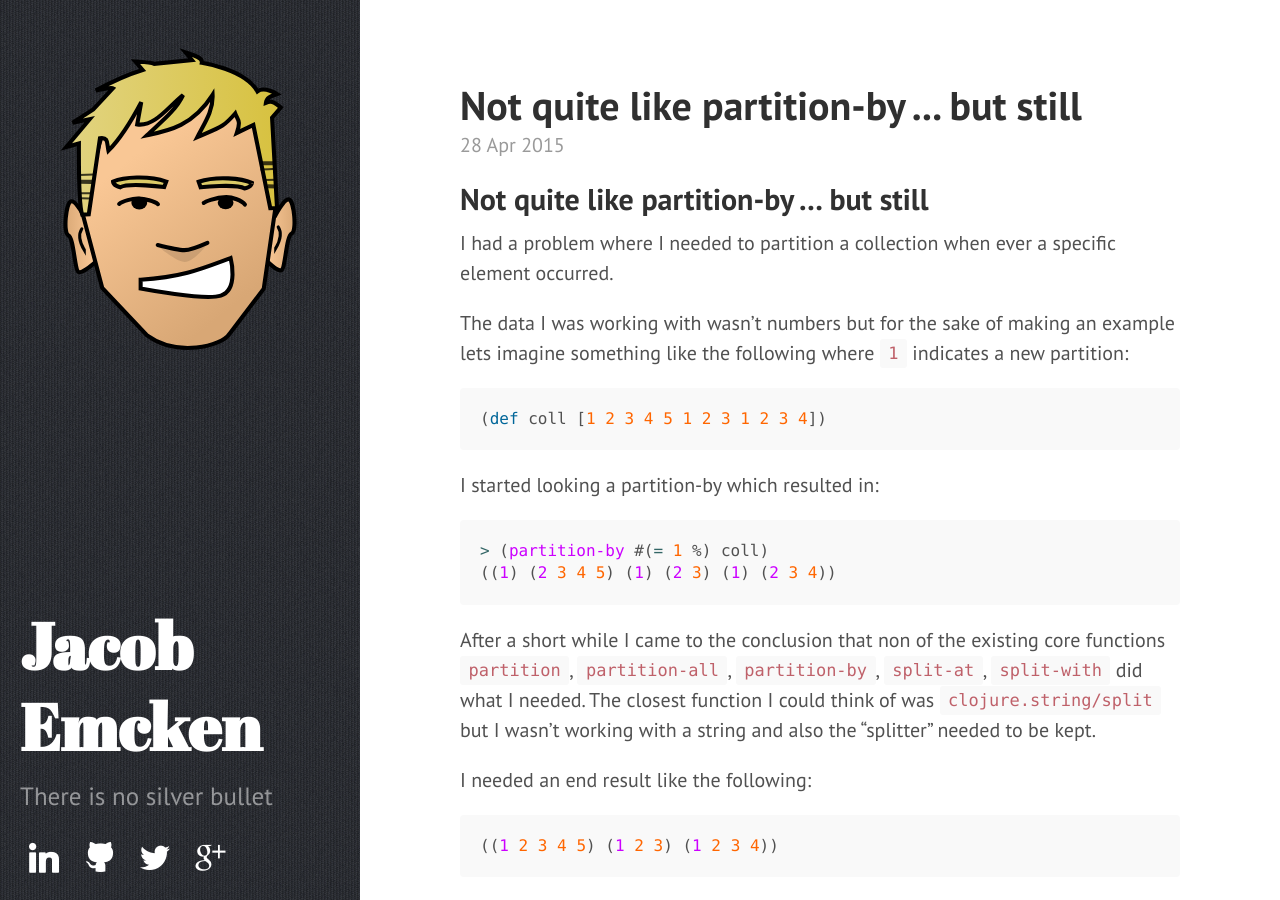
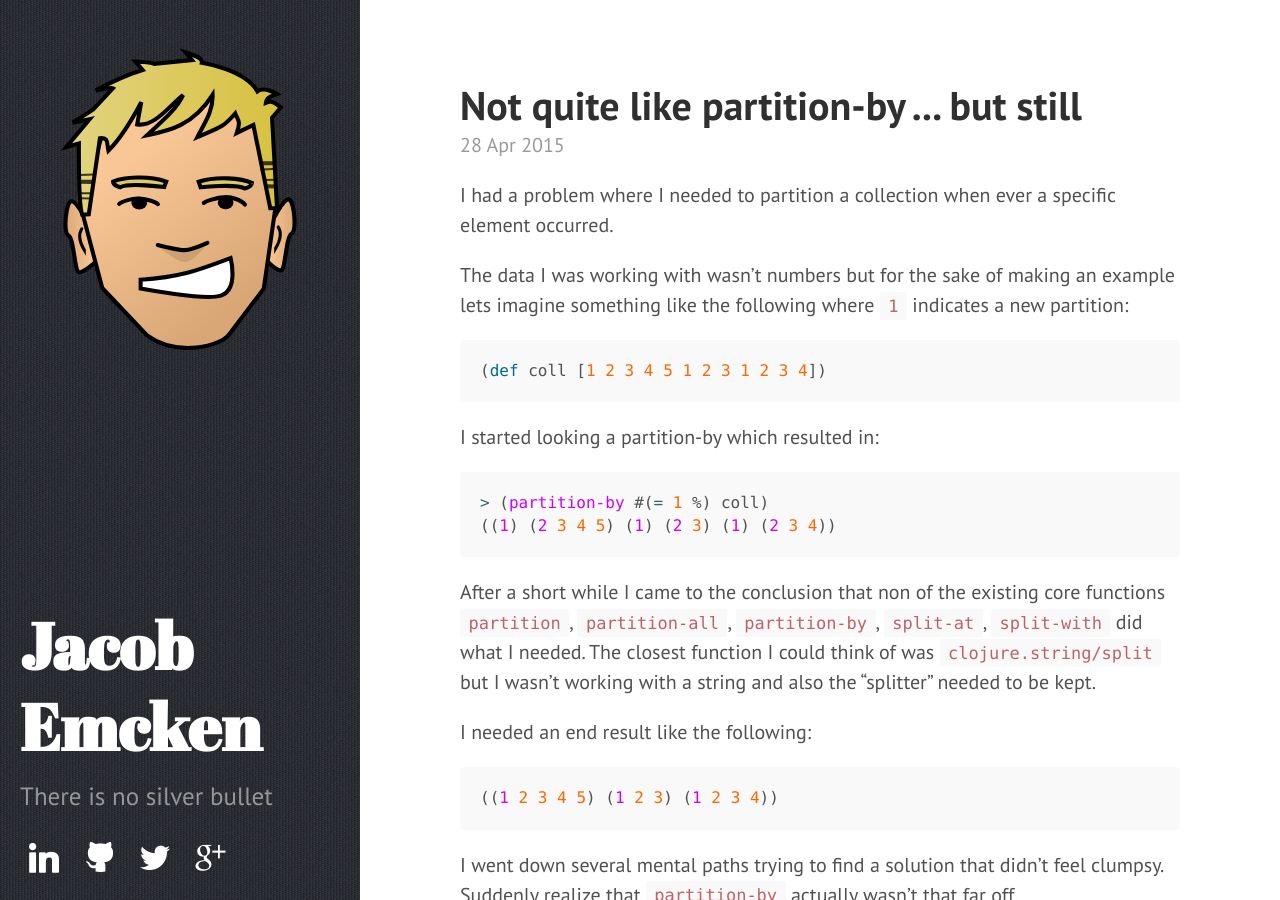
Before and after one commit to jacobemcken/jacobemcken.github.io, a Jekyll site: the page built from _posts/2015-04-28-not-quite-partition-by.markdown, in a window 1280 px wide and 900 px high. Built offline with Jekyll 4.4.1, drawn with Linux system fonts in a browser that asks for light colours; Markdown is read by kramdown in place of the engine named in the settings; comment, search, counter and statistics services are not loaded.

Commit message:
Remove double heading in post

```diff
--- a/_posts/2015-04-28-not-quite-partition-by.markdown
+++ b/_posts/2015-04-28-not-quite-partition-by.markdown
@@ -7,8 +7,6 @@ tags:
 - Clojure
 comments: true
 ---
-## Not quite like partition-by ... but still
-
 I had a problem where I needed to partition a collection when ever a specific
 element occurred.
 
```
